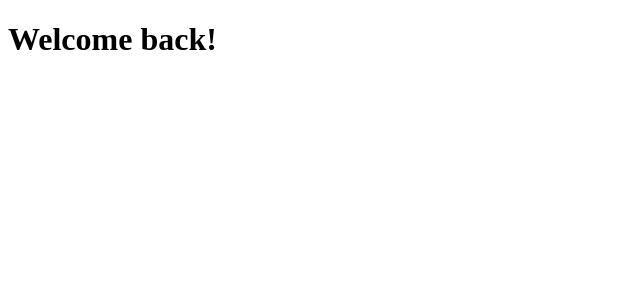
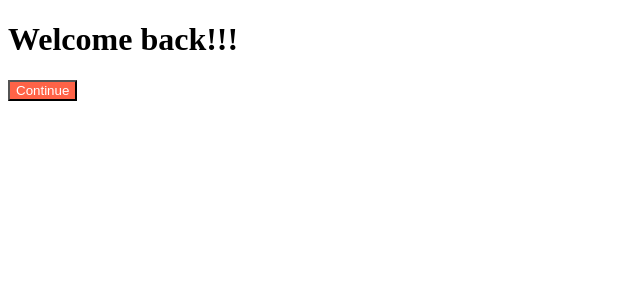
Before and after one commit to freeviewda/myReactProject, a React (Vite) app: page / in a window 1280 px wide. Shown: the top 300 px of the page, without its empty margins (0-640 px from the left). Built offline with nearby package versions, Linux system fonts and the light colour scheme.

Commit message:
5.1 Tour of CRA 수정

```diff
--- a/src/App.jsx
+++ b/src/App.jsx
@@ -1,10 +1,13 @@
 // import { useState } from 'react'
+import styles from './App.module.css';
+import Button from './Button.jsx';
 
 function App() {
 
   return (
     <div>
-      <h1>Welcome back!</h1>
+      <h1>Welcome back!!!</h1>
+      <Button className={styles.btn} text="Continue"/>
     </div>
   )
 }
```
